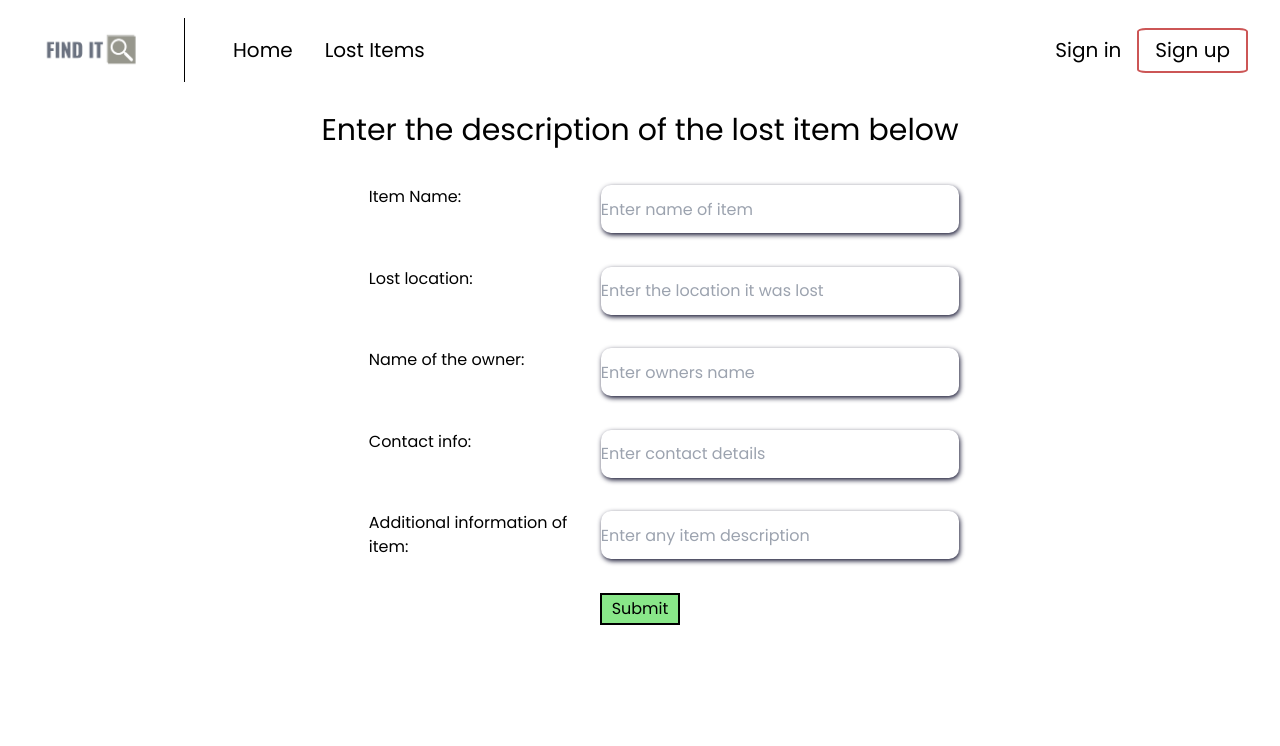
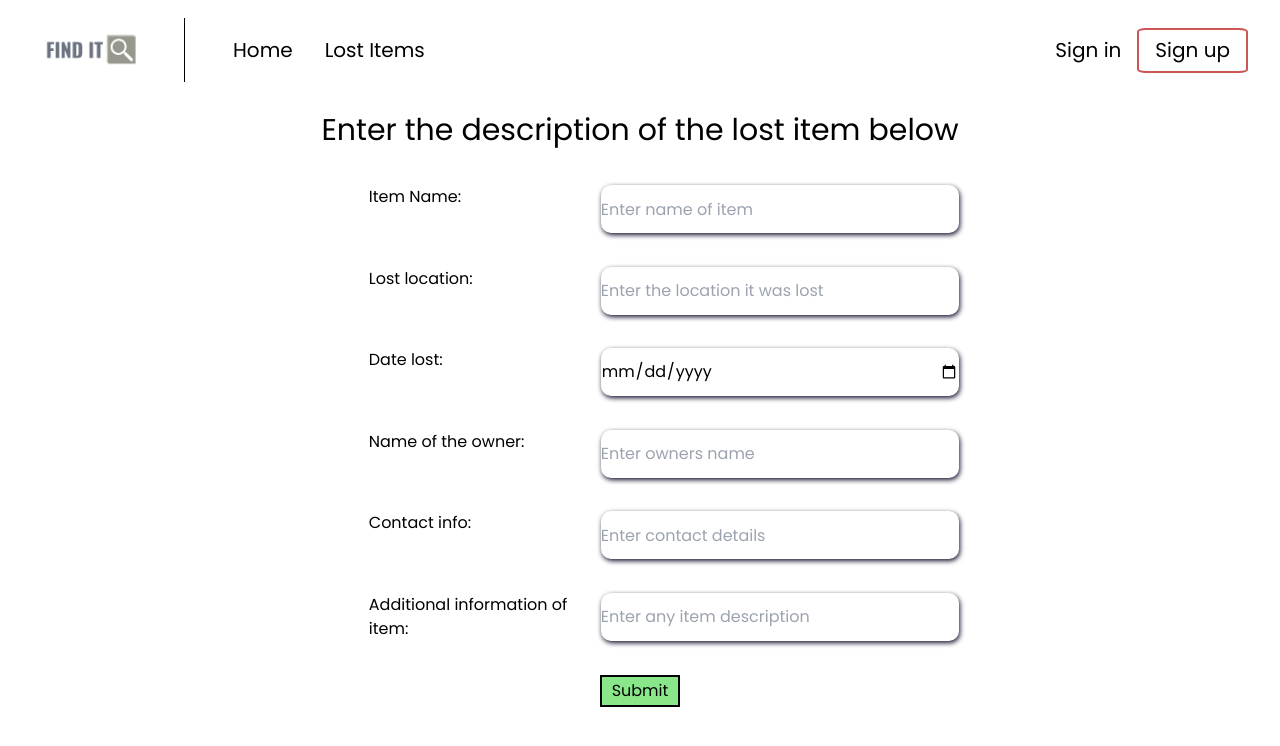
Before and after one commit to Pratyush3930/LostandFoundFrontend, a React (Create React App) app: page /addItem in a window 1280 px wide. Shown: the top 746 px of the page. Built offline with nearby package versions, Linux system fonts and the light colour scheme; no server answers; a web font is replaced by a local one.

Commit message:
Added date part

```diff
--- a/src/pages/AddItem/AddItem.js
+++ b/src/pages/AddItem/AddItem.js
@@ -19,10 +19,10 @@ const AddItem = ({handleAddItem}) => {
             <label htmlFor="location">Lost location:</label>
             <input type="text" id='location' name='location' placeholder='Enter the location it was lost' className='form-element form-margin' required />
           </div>
-          {/* <div className='partition'>
+          <div className='partition'>
             <label htmlFor="lost_date">Date lost:</label>
             <input type="date" id='lost_date' name='lost_date'  className='form-element form-margin' required />
-          </div> */}
+          </div>
           <div className='partition'>
             <label htmlFor="ownerName">Name of the owner:</label>
             <input type="text" id='ownerName' name='ownerName' className='form-element form-margin' placeholder='Enter owners name' required />
--- a/src/utils/axios.js
+++ b/src/utils/axios.js
@@ -7,10 +7,10 @@ export const axiosPrivate = axios.create({
     baseURL: BASE_URL,
     headers: {
         "Content-Type": "application/json",
+    },
         common: {
-            'Access-Control-Allow-Origin': 'http://localhost:3000'
-        }
-    },
+            'Access-Control-Allow-Origin': 'http://localhost:3000',
+        },
 
-    // withCredentials: true
+    withCredentials: true
 })
```
